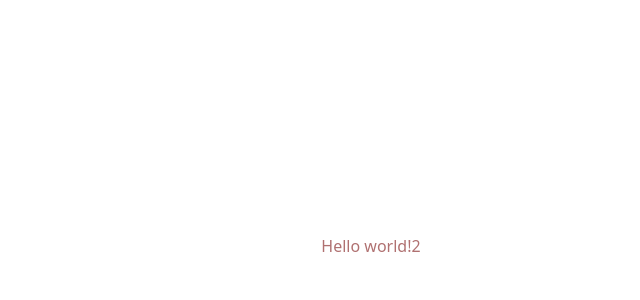
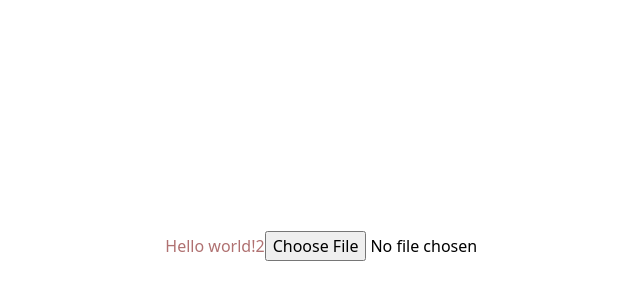
Before and after one commit to joshste/pdf-ajaib-fe, a Nuxt app: page / in a window 1280 px wide. Shown: the part 154-454 px from the top of the page, without its empty margins (269-909 px from the left). Built offline with nearby package versions, Linux system fonts and the light colour scheme.

Commit message:
Add upload pdf

```diff
--- a/app.vue
+++ b/app.vue
@@ -2,6 +2,7 @@
   <div>
     <div class="h-screen flex justify-center items-center">
       <p class="text-[#b07171]">Hello world!2</p>
+      <UploadButton/>
     </div>
   </div>
 </template>
--- /dev/null
+++ b/components/UploadButton.vue
@@ -0,0 +1,28 @@
+<template>
+    <div>
+        <input type="file" @change="onFileChange" />
+        <a :href="url" v-if="downloaded" download="result.pdf">Download</a>
+    </div>
+</template>
+
+<script setup>
+const downloaded = ref(false);
+const url = ref("");
+
+const onFileChange = async (e) => {
+    downloaded.value = false;
+    url.value = "";
+    const file = e.target.files[0];
+
+    const formData = new FormData();
+    formData.append("pdf-file", file);
+
+    const response = await customFetch("pdf", {
+        method: "post",
+        body: formData
+    });
+    url.value = window.URL.createObjectURL(response);
+    downloaded.value = true;
+}
+
+</script>
--- /dev/null
+++ b/composables/customFetch.ts
@@ -0,0 +1,6 @@
+import { FetchOptions } from "ofetch";
+
+export const customFetch = (path:string, opts?: FetchOptions) => {
+    const config = useRuntimeConfig();
+    return $fetch(path, {baseURL: config.public.BASE_URL, ...(opts && {...opts})})
+}
--- a/nuxt.config.ts
+++ b/nuxt.config.ts
@@ -8,5 +8,12 @@ export default defineNuxtConfig({
     },
     app: {
         baseURL: "/pdf-ajaib-fe/"
+    },
+
+    runtimeConfig: {
+        public: {
+            BASE_URL: process.env.NODE_ENV==="production"?"https://pdf-ajaib.fly.dev/":
+            "http://localhost:8080/"
+        }
     }
 })
```
Also changed, not shown: package.json (+6 -2 lines), 1 other file (tests, documents, lock files or other folders).
